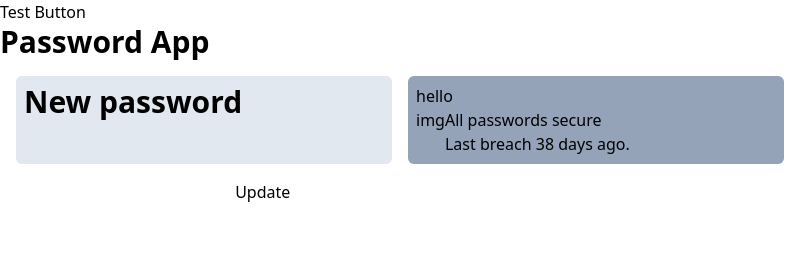
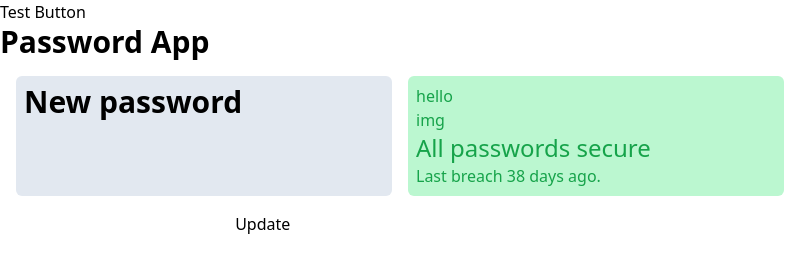
Before and after one commit to shinykiwi/password-app, an Electron app: page views/index.html in a window 800 px wide. Drawn offline with Linux system fonts and the light colour scheme.

Commit message:
outputcss

```diff
--- a/views/index.html
+++ b/views/index.html
@@ -17,9 +17,9 @@
         <div class="w-full bg-slate-200 rounded-md p-2 m-2">
             <p class="text-3xl font-bold">New password</p>
         </div>
-        <div class="w-full bg-slate-400 rounded-md p-2 m-2">
+        <div class="w-full bg-green-200 text-green-600 rounded-md p-2 m-2">
             <p>hello</p>
-            <div class="bg-green-200 text-green-600 flex">
+            <div class="">
                 <div>
                     <p>img</p>
                 </div>
```
Also changed, not shown: dist/output.css.
